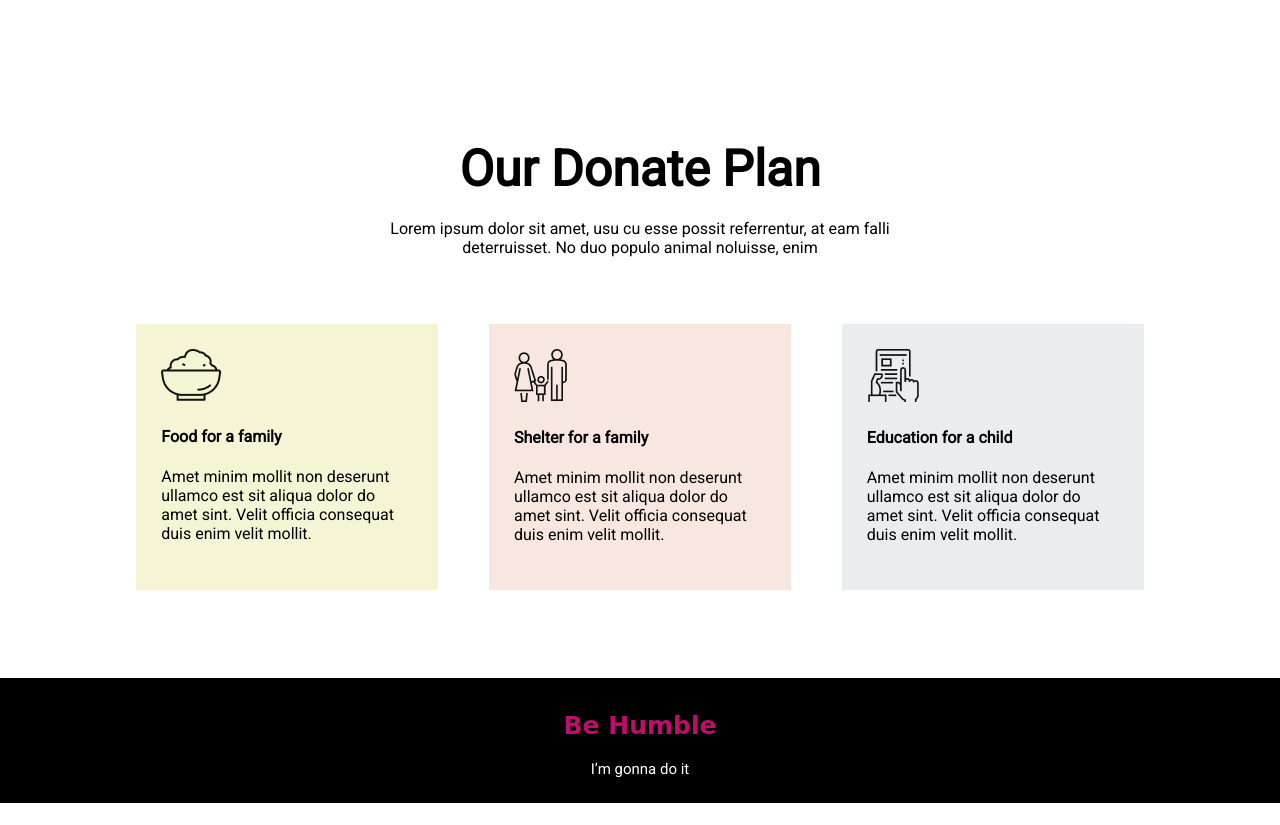
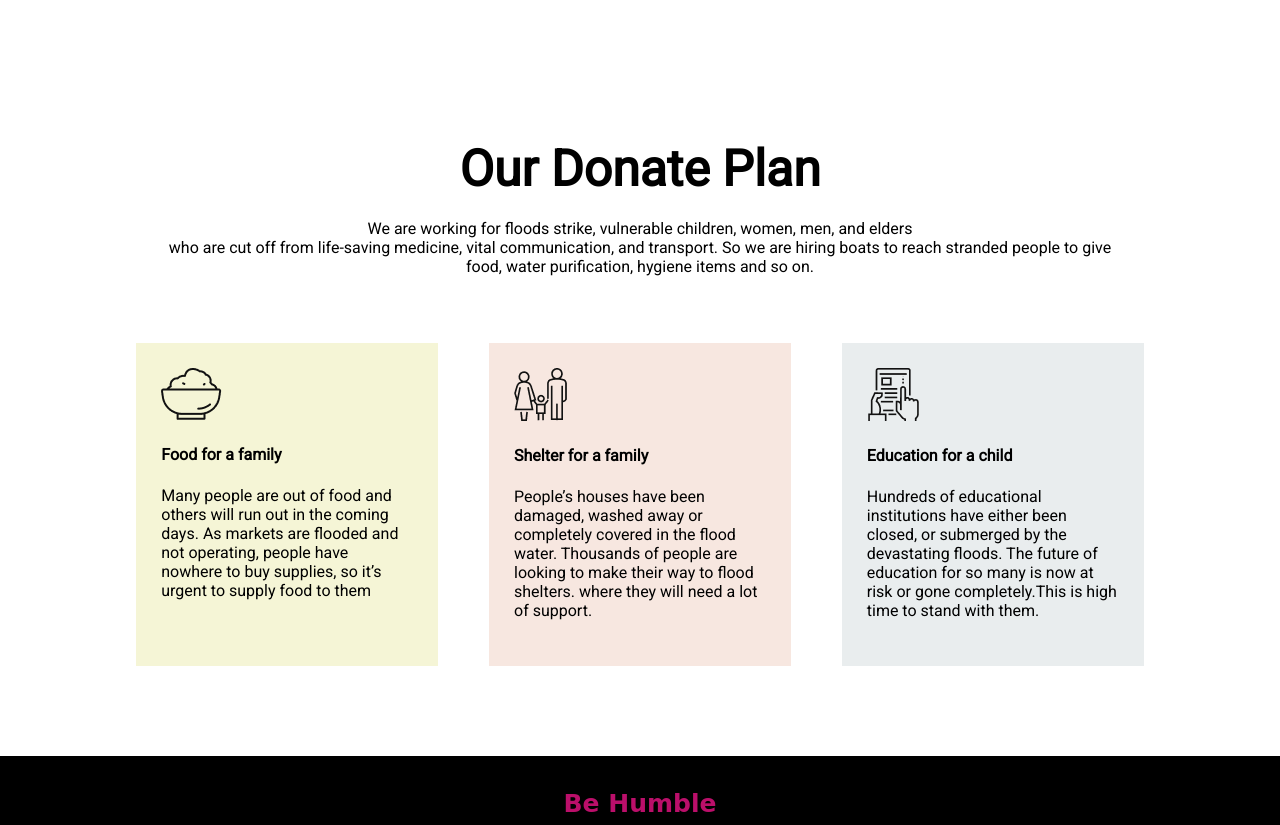
Before and after one commit to sharmin1988/donate-today, a plain HTML site: page index.html in a window 1280 px wide. Shown: the part 1156-1981 px from the top of the page. Drawn offline with Linux system fonts and the light colour scheme.

Commit message:
paragraph add

```diff
--- a/index.html
+++ b/index.html
@@ -20,8 +20,7 @@
                     More In Need
                 </h1>
                 <p>
-                    Lorem ipsum dolor sit amet, usu cu esse possit referrentur, at eam falli <br>
-                    deterruisset. No duo populo animal noluisse, enim
+                    You have the power to prevent the further suffering of those facing the floods in Bangladesh right now. <br> By donating to our website, you can provide a lifeline to the thousands of children, women, men, and elders are facing a life without their fundamental needs. <br> So please donate now and help to save lives.
                 </p>
                 <a class="anchor-tab" href="">Donate Now</a>
             </div>
@@ -33,8 +32,7 @@
         <div class="Donate-Today">
             <h2>Donate Today</h2>
             <p>
-                Lorem ipsum dolor sit amet, usu cu esse possit referrentur, at eam falli <br>
-                deterruisset. No duo populo animal noluisse, enim
+                Being trapped and surrounded by deep floodwater, people are unable to access basic essentials <br> and the little supplies they do have are quickly running out. <br>So please help us to help them, today.
             </p>
         </div>
         <div class="taka">
@@ -55,8 +53,7 @@
         <div class="Donate-Today">
             <h2>Our Donate Plan</h2>
             <p>
-                Lorem ipsum dolor sit amet, usu cu esse possit referrentur, at eam falli <br>
-                deterruisset. No duo populo animal noluisse, enim
+                We are working for floods strike, vulnerable children, women, men, and elders <br> who are cut off from life-saving medicine, vital communication, and transport. So we are hiring boats to reach stranded people to give <br> food, water purification, hygiene items and so on.
             </p>
         </div>
         <div class="donate-plan">
@@ -64,30 +61,21 @@
                 <img src="images/icons/food - Copy.png" alt="">
                 <h4>Food for a family</h4>
                 <p>
-                    Amet minim mollit non deserunt
-                    ullamco est sit aliqua dolor do amet
-                    sint. Velit officia consequat duis enim
-                    velit mollit.
+                    Many people are out of food and others will run out in the coming days. As markets are flooded and not operating, people have nowhere to buy supplies, so it’s urgent to supply food to them
                 </p>
             </div>
             <div class="donate-plan-2">
                  <img src="images/icons/shelter - Copy.png" alt="">
                 <h4>Shelter for a family</h4>
                 <p>
-                    Amet minim mollit non deserunt
-                    ullamco est sit aliqua dolor do amet
-                    sint. Velit officia consequat duis enim
-                    velit mollit.
+                    People’s houses have been damaged, washed away or completely covered in the flood water. Thousands of people are looking to make their way to flood shelters. where they will need a lot of support.
                 </p>
             </div>
             <div class="donate-plan-3">
                 <img src="images/icons/Frame-1 - Copy.png" alt="">
                 <h4>Education for a child</h4>
                 <p>
-                    Amet minim mollit non deserunt
-                    ullamco est sit aliqua dolor do amet
-                    sint. Velit officia consequat duis enim
-                    velit mollit.
+                    Hundreds of educational institutions have either been closed, or submerged by the devastating floods. The future of education for so many is now at risk or gone completely.This is high time to stand with them.
                 </p>
             </div>
         </div>
--- a/style.css
+++ b/style.css
@@ -89,8 +89,9 @@ h3{
 }
 
 .donate-plan-sec{
-    margin: 0px;
+   margin-bottom: 10%;
     padding: 10px;
+
 }
 .donate-plan{
     display: flex;
```
